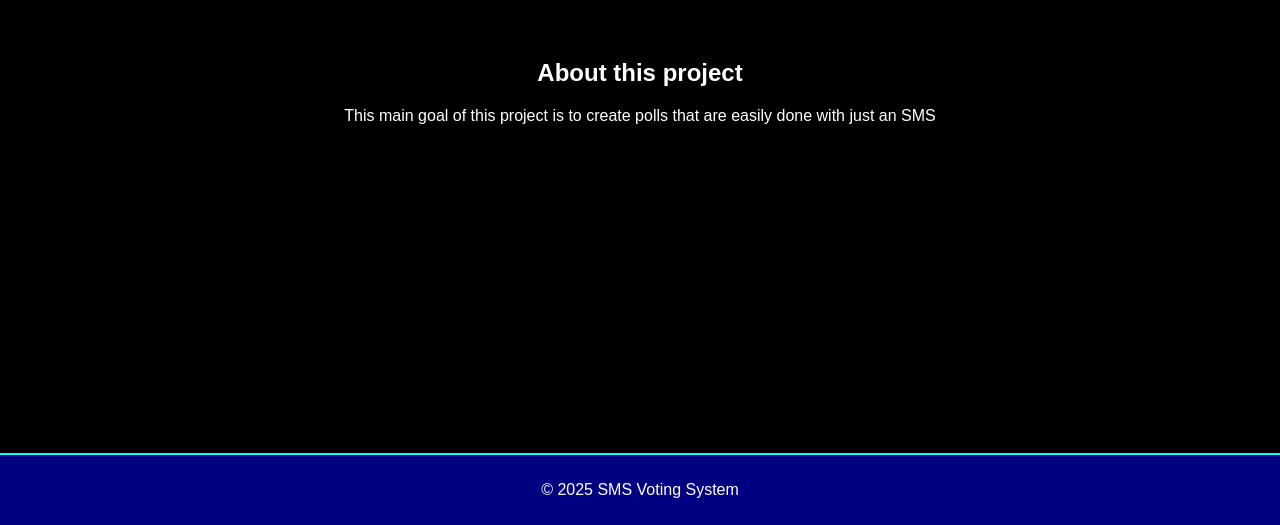
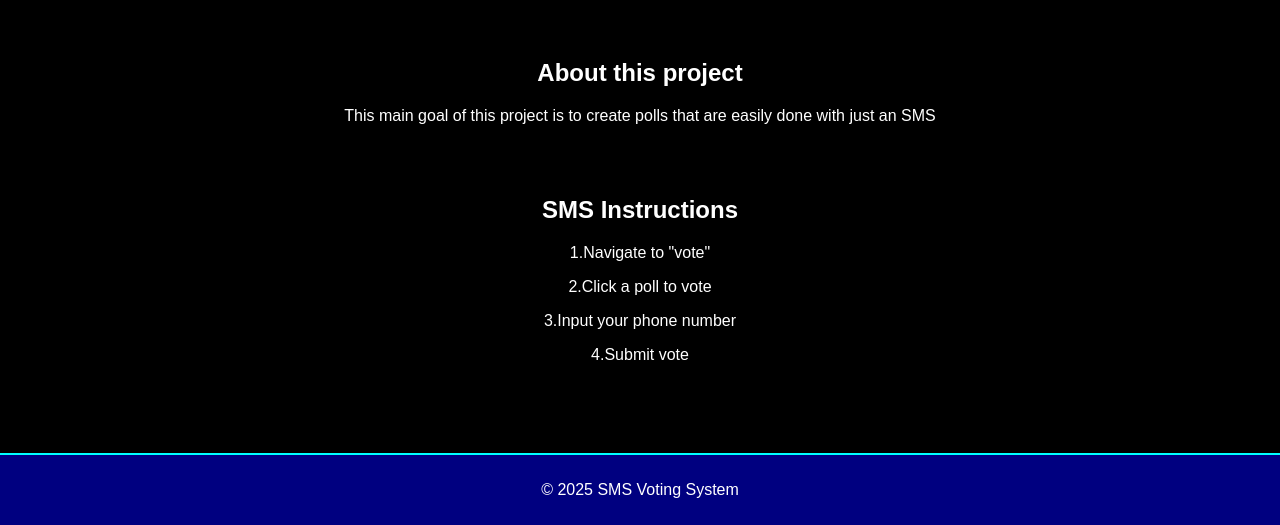
Before and after one commit to aromaekrika/sms, a Flask app: page / in a window 1280 px wide. Shown: the part 275-800 px from the top of the page. Run offline with Flask 3, Linux system fonts and the light colour scheme; parts of the project's set-up code (start-up, migrations or seed data) failed here and were passed over.

Commit message:
Initial commit for SMS voting/survey system

```diff
--- a/application/templates/index.html
+++ b/application/templates/index.html
@@ -110,6 +110,11 @@
         <p>This main goal of this project is to create polls that are easily done with just an SMS  </p>
         <br>
         <br>
+        <h2 class="bac">SMS Instructions</h2>
+        <p>1.Navigate to "vote" </p>
+        <p>2.Click a poll to vote</p>
+        <p>3.Input your phone number</p>
+        <p>4.Submit vote</p>
 
         <!-- Display SMS Voting Instructions
         <div class="message info">
```
Also changed, not shown: database/sms_survey.db.
